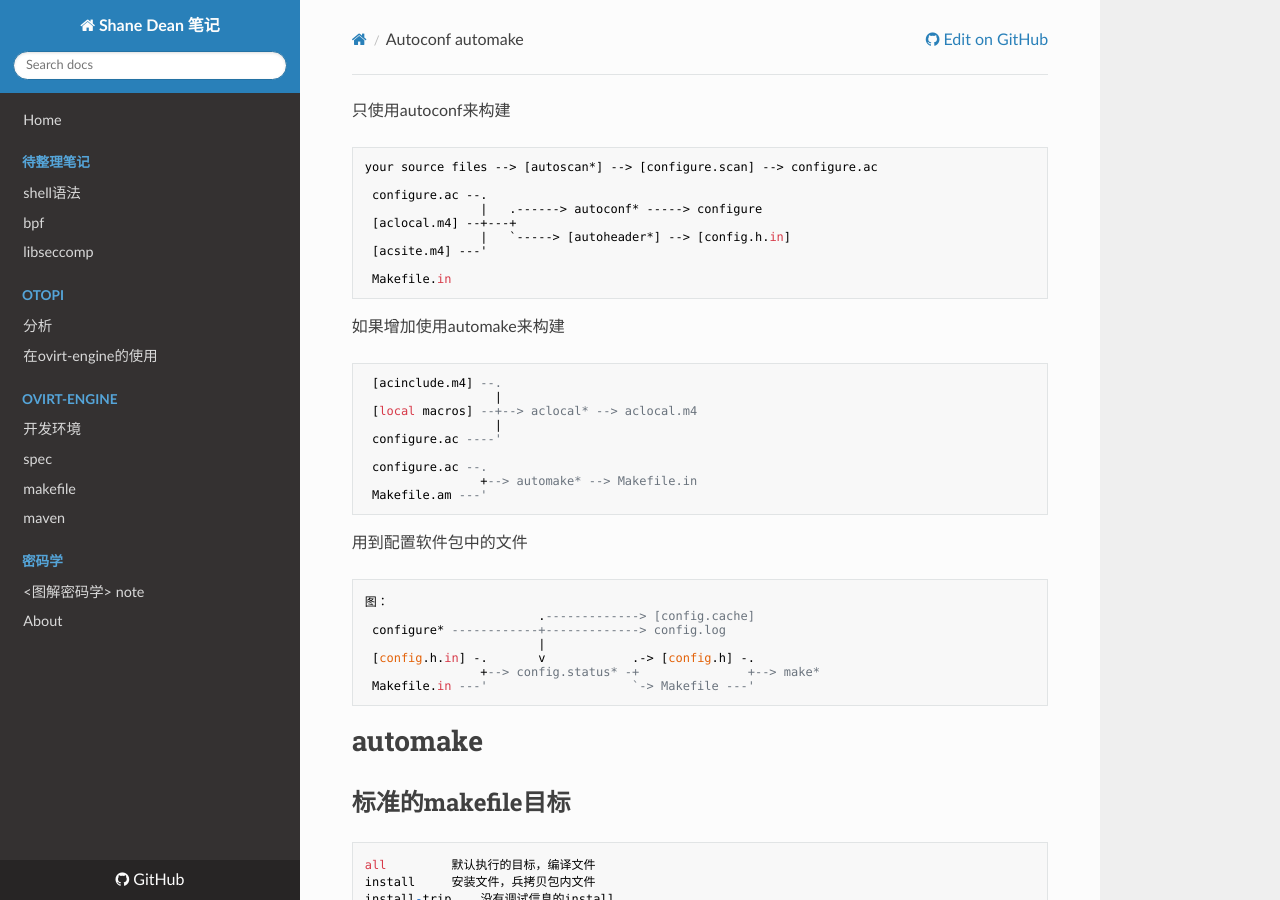
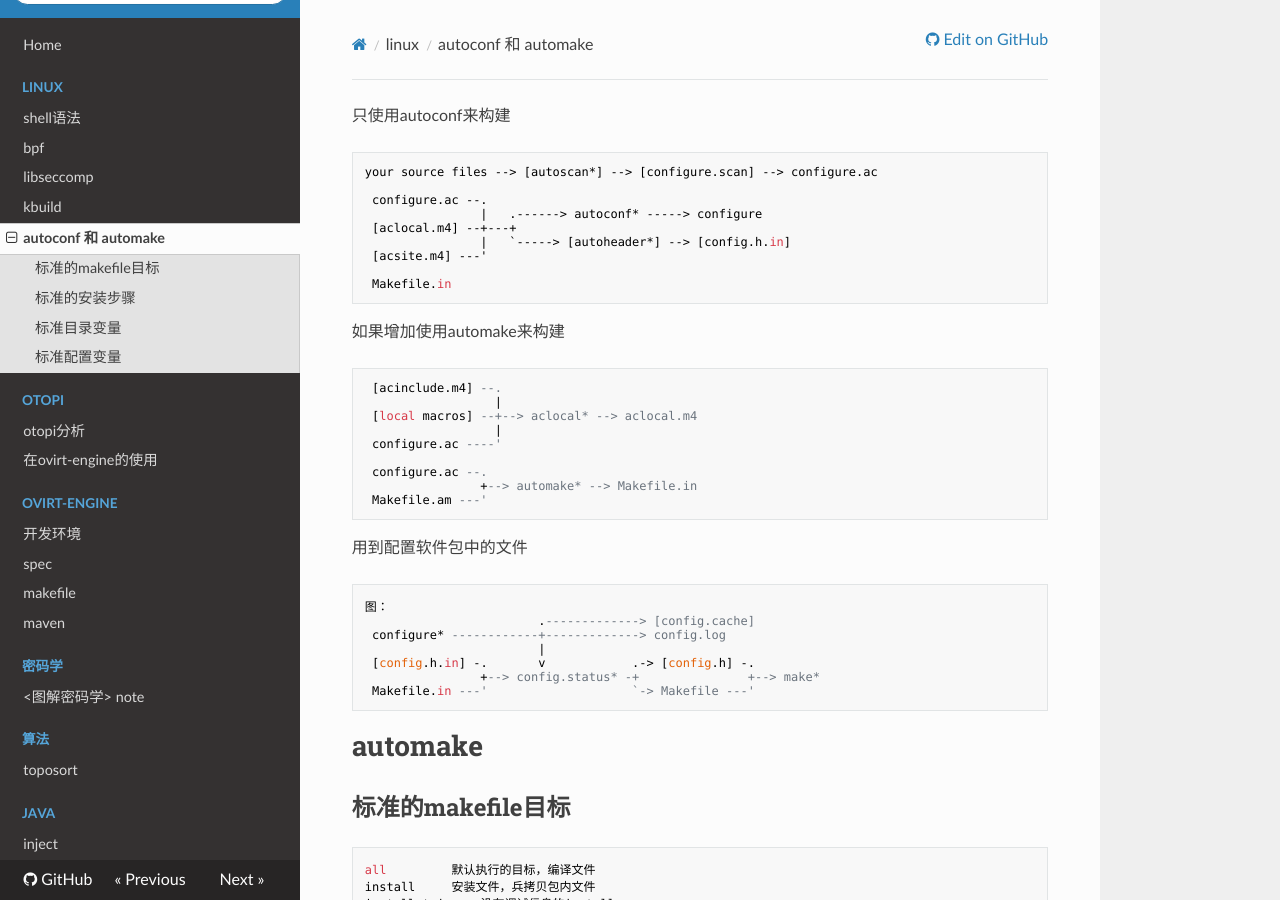
Before and after one commit to ShaneDean/note, an MkDocs documentation site: the page built from docs/linux/autoconf_automake.md, in a window 1280 px wide and 900 px high. Built offline with MkDocs 1.6.1, drawn with Linux system fonts in a browser that asks for light colours; nearby versions of some CDN libraries.

Commit message:
Update mkdocs.yml

```diff
--- a/mkdocs.yml
+++ b/mkdocs.yml
@@ -5,12 +5,14 @@ repo_url: https://github.com/ShaneDean/note/
 edit_uri: blob/master/docs/
 nav:
    - Home:  index.md
-   - 待整理笔记:
+   - linux:
       - shell语法:  linux/shell.md
       - bpf: cs/bpf.md
       - libseccomp:  linux/libseccomp.md
+      - kbuild: linux/kbuild.md
+      - 'autoconf 和 automake': linux/autoconf_automake.md
    - otopi:
-      - 分析: otopi/analyze.md
+      - 'otopi分析': otopi/analyze.md
       - '在ovirt-engine的使用': 'otopi/otopi_in_ovirt_engine.md'
    - 'ovirt-engine':
       - 开发环境: 'ovirt/engine/development_environment.md'
@@ -19,4 +21,7 @@ nav:
       - maven: 'ovirt/engine/maven.md'
    - 密码学:
       - '<图解密码学> note':  cs/cryptology.md
-   - About: about.md
+   - 算法:
+      - 'toposort': algorithm/toposort.md
+   - java:
+      - 'inject' : 'java/依赖注入/intro.md'
```
